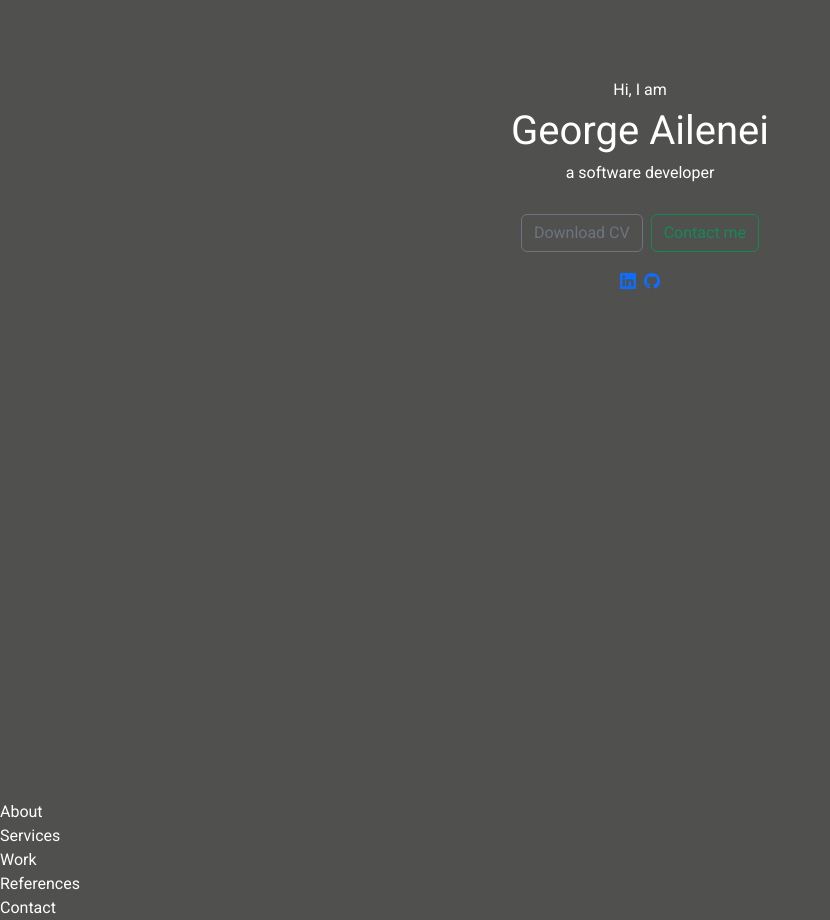
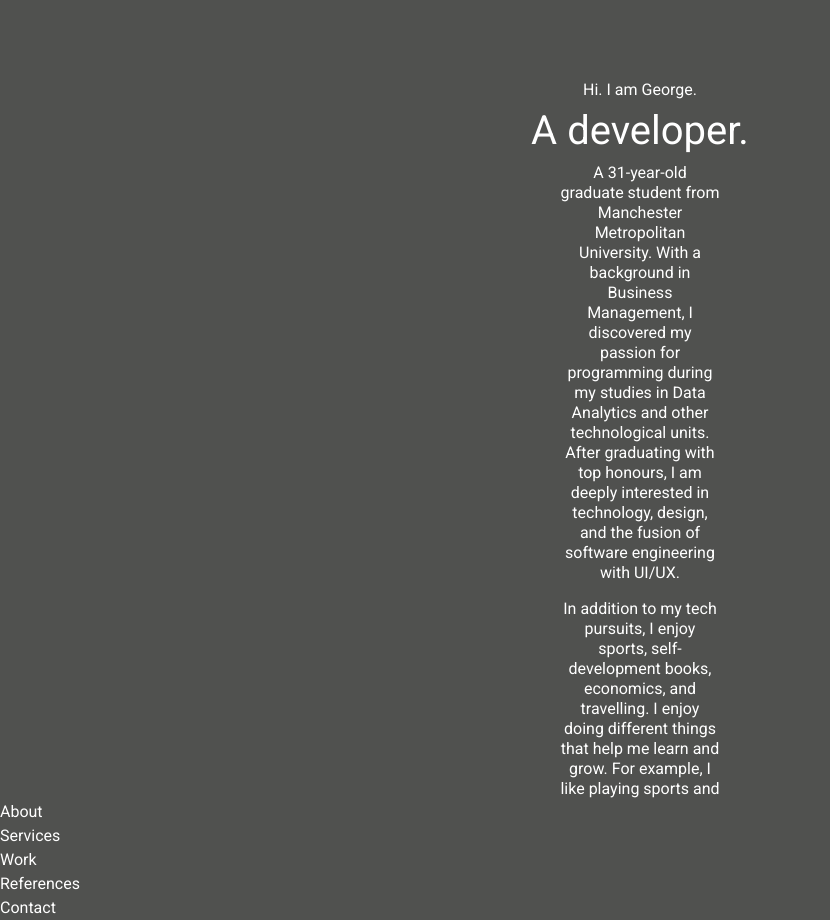
Before and after one commit to georgeailenei/portfolio_website, a React (Vite) app in the folder Portfolio/: page / in a window 1280 px wide. Shown: the whole page, without its empty margins (0-830 px from the left). Built offline with nearby package versions, Linux system fonts and the light colour scheme.

Commit message:
styling and text

```diff
--- a/Portfolio/src/components/header/Header.tsx
+++ b/Portfolio/src/components/header/Header.tsx
@@ -7,9 +7,25 @@ export const Header = () => {
   return (
     <header>
       <div className="header__container">
-        <h6> Hi, I am</h6>
-        <h1> George Ailenei</h1>
-        <h6> a software developer</h6>
+        <h6>Hi. I am George.</h6>
+        <h1>A developer.</h1>
+        <p>
+          A 31-year-old graduate student from Manchester
+          Metropolitan University. With a background in Business Management, I
+          discovered my passion for programming during my studies in Data
+          Analytics and other technological units. After graduating with top
+          honours, I am deeply interested in technology, design, and the fusion
+          of software engineering with UI/UX.</p>
+
+          <p>In addition to my tech pursuits, I
+          enjoy sports, self-development books, economics, and travelling. I
+          enjoy doing different things that help me learn and grow. For example,
+          I like playing sports and being active, which makes me feel good and
+          healthy. I'm excited about the future because I want to use my passion
+          for technology, design, sports, books and economics to do beneficial
+          things.{" "}
+        </p>
+
         <Buttons />
         <Socials />
       </div>
--- a/Portfolio/src/components/header/header.css
+++ b/Portfolio/src/components/header/header.css
@@ -25,3 +25,9 @@ header {
   gap: 0.5rem;
   margin-top: 1rem;
 }
+
+p{
+  line-height: 1.25rem;
+  margin-left: 35rem;
+  margin-right: 35rem;
+}
--- a/Portfolio/src/main.css
+++ b/Portfolio/src/main.css
@@ -26,7 +26,7 @@ body {
   --color-primary-variant: #1c5d79;
   --color-yellow: #ffe066;
   --color-white: #fff;
-  --color-red: #f25f5c;
+  --color-secondary: #6c757d;
 }
 
 html {
@@ -36,3 +36,11 @@ html {
 ::-webkit-scrollbar {
   display: none;
 }
+
+a {
+  color: var(--color-secondary);
+}
+
+a:hover {
+  color: var(--color-white);
+}
```
